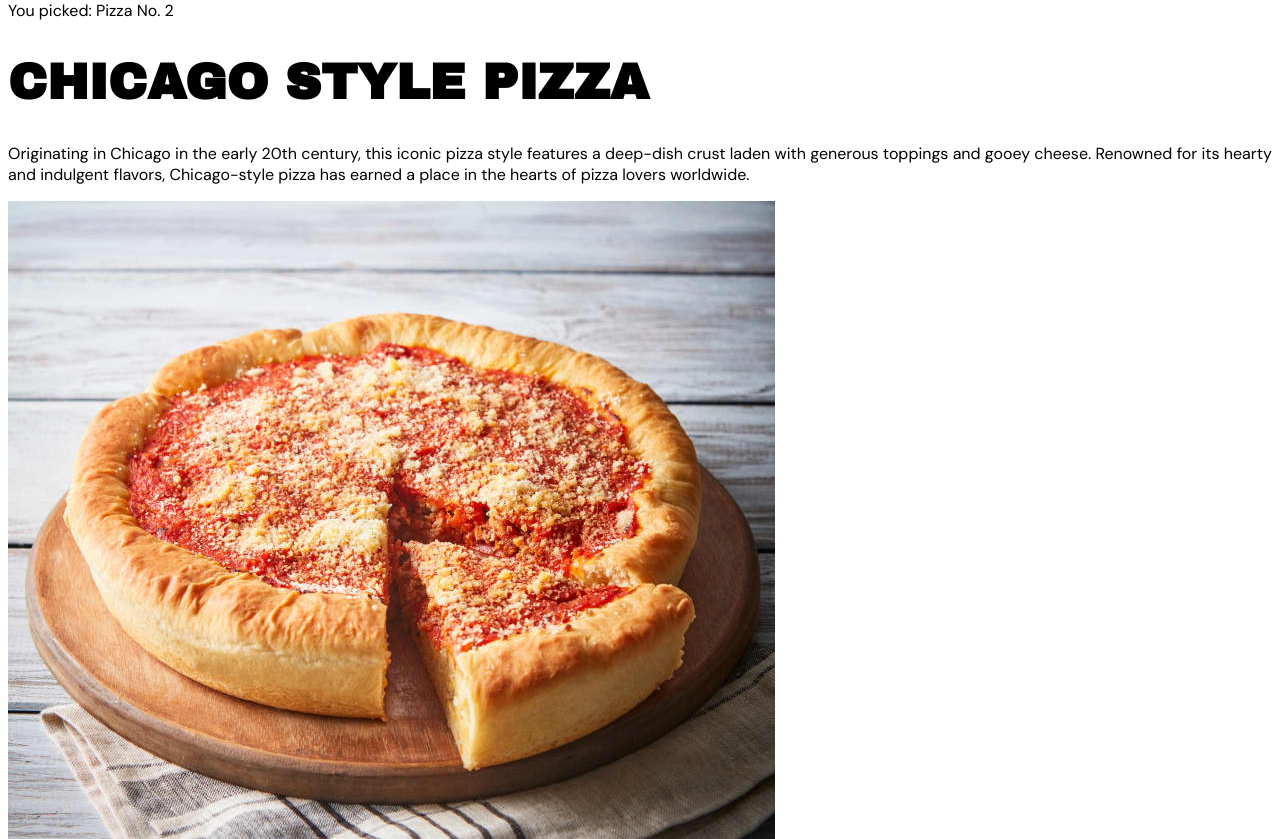
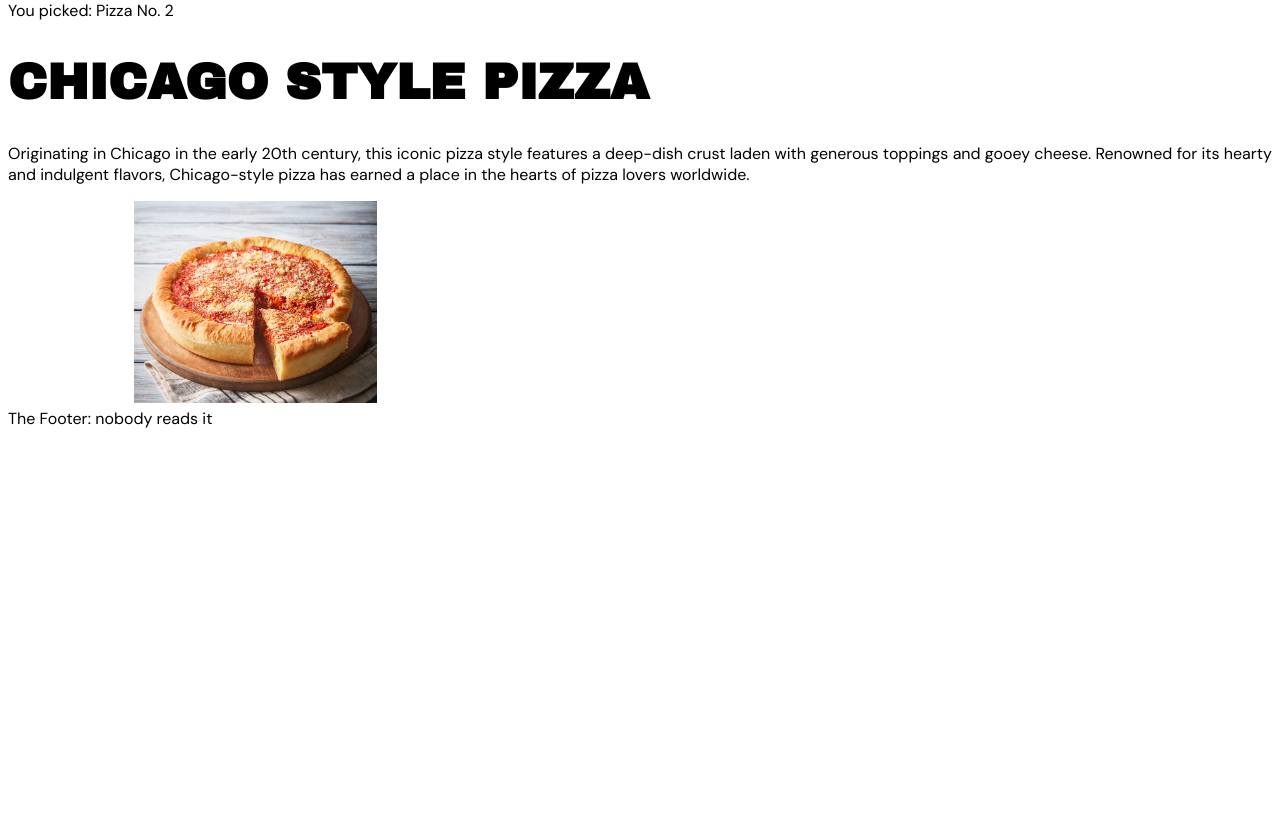
Before and after one commit to 16navi/Pizza, a Flask app: page /pizza/2 in a window 1280 px wide. Shown: the part 298-1137 px from the top of the page. After the commit the page ends 726 px from the top, so only its background shows below. Run offline with Flask 3, Linux system fonts and the light colour scheme; data comes from the database, SQL or seed files in the repository.

Commit message:
nothing new really

```diff
--- a/app/static/style.css
+++ b/app/static/style.css
@@ -19,3 +19,14 @@ header {
 	background-position-y: 5px;
 	padding: 10px;
 }
+
+.img-container {
+	width: 80%;
+	margin: 0 auto;
+}
+
+.img-cropped {
+	object-fit: cover;
+	object-position: center center;
+	width: 24%;
+}
--- a/app/templates/pizza.html
+++ b/app/templates/pizza.html
@@ -15,6 +15,8 @@
     <p>You picked: Pizza No. {{pizza.id}}</p>
     <h1>{{pizza.name}}</h1>
     <p>{{pizza.description}}</p>
-    <img src = "{{pizza.photo}}" alt="{{pizza.photo}}"/>
+    <div class = "img-container">
+        <img class = "img-cropped" src = "{{pizza.photo}}" alt="{{pizza.photo}}"/>
+    </div>
 
 {% endblock %}
```
Also changed, not shown: app/models.py (+22 -0 lines).
